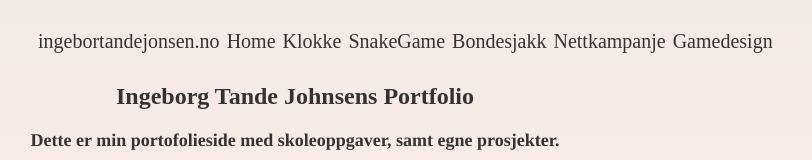
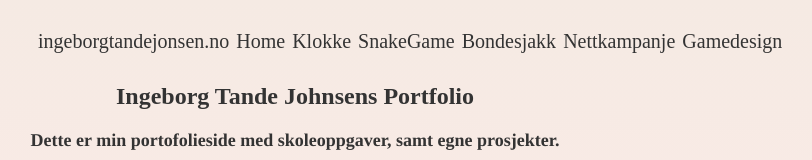
Before and after one commit to IngeborgTJ/ingeborgtandejohnsennet, a plain HTML site: page index.html in a window 1280 px wide. Shown: the top 160 px of the page, without its empty margins (345-1157 px from the left). Drawn offline with Linux system fonts and the light colour scheme.

Commit message:
fixed a link in the menu

```diff
--- a/index.html
+++ b/index.html
@@ -16,7 +16,7 @@
 <div class="content_wrapper">
 
 <nav>
-	<a href="http://ingeborgtandejohnsen.no">ingebortandejonsen.no</a>
+	<a href="http://ingeborgtandejohnsen.no">ingeborgtandejonsen.no</a>
 	<a href="http://ingeborgtandejohnsen.net/">Home</a>
 	<a href="http://ingeborgtandejohnsen.net/klokke/index.html">Klokke</a>
 	<a href="http://ingeborgtandejohnsen.net/snakegame/index.html">SnakeGame</a>
```
Also changed, not shown: klokke/index.html (+1 -1 lines), snakegame/index.html (+1 -1 lines).
